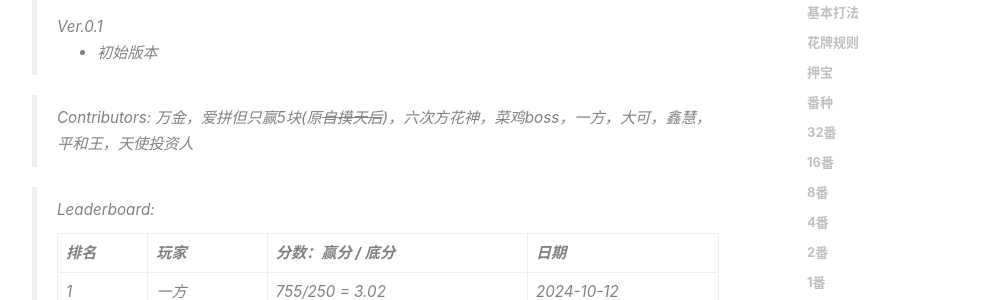
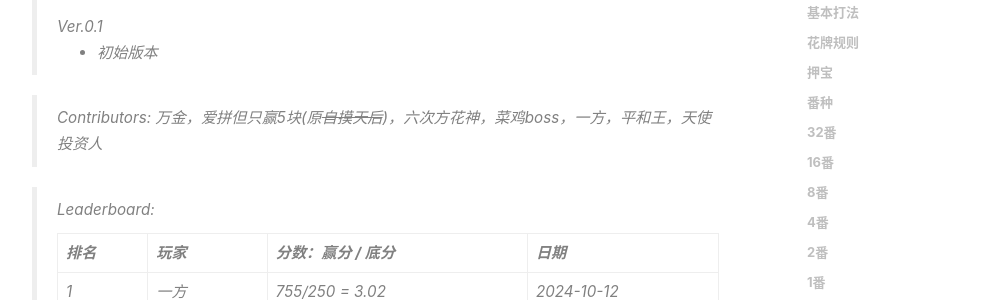
Before and after one commit to dutchflu/dutchflu.github.io, a Jekyll site: the page built from _posts/2024-10-13-改良无锡麻将.md, in a window 1280 px wide and 900 px high, scrolled down 862 px. Shown: the part 152-452 px from the top of the window, without its empty margins (233-1238 px from the left). Built offline with Jekyll 4.4.1, drawn with Linux system fonts in a browser that asks for light colours; nearby versions of some CDN libraries; comment, search, counter and statistics services are not loaded.

Commit message:
remove contributors

```diff
--- a/_posts/2024-10-13-改良无锡麻将.md
+++ b/_posts/2024-10-13-改良无锡麻将.md
@@ -45,7 +45,7 @@
 >
 > - 初始版本
 
-> Contributors: 万金，爱拼但只赢5块(原~~自摸天后~~)，六次方花神，菜鸡boss，一方，大可，鑫慧，平和王，天使投资人
+> Contributors: 万金，爱拼但只赢5块(原~~自摸天后~~)，六次方花神，菜鸡boss，一方，平和王，天使投资人
 
 > Leaderboard:
 >
```
